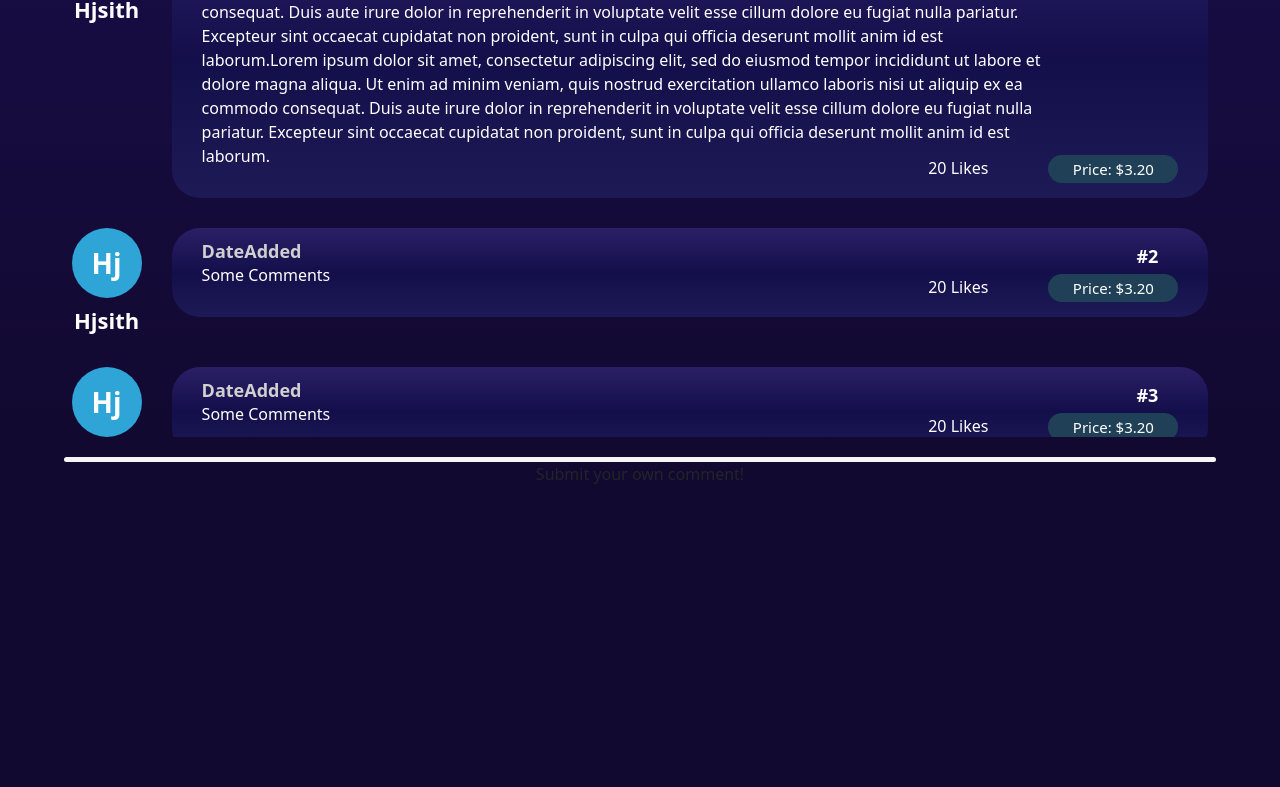
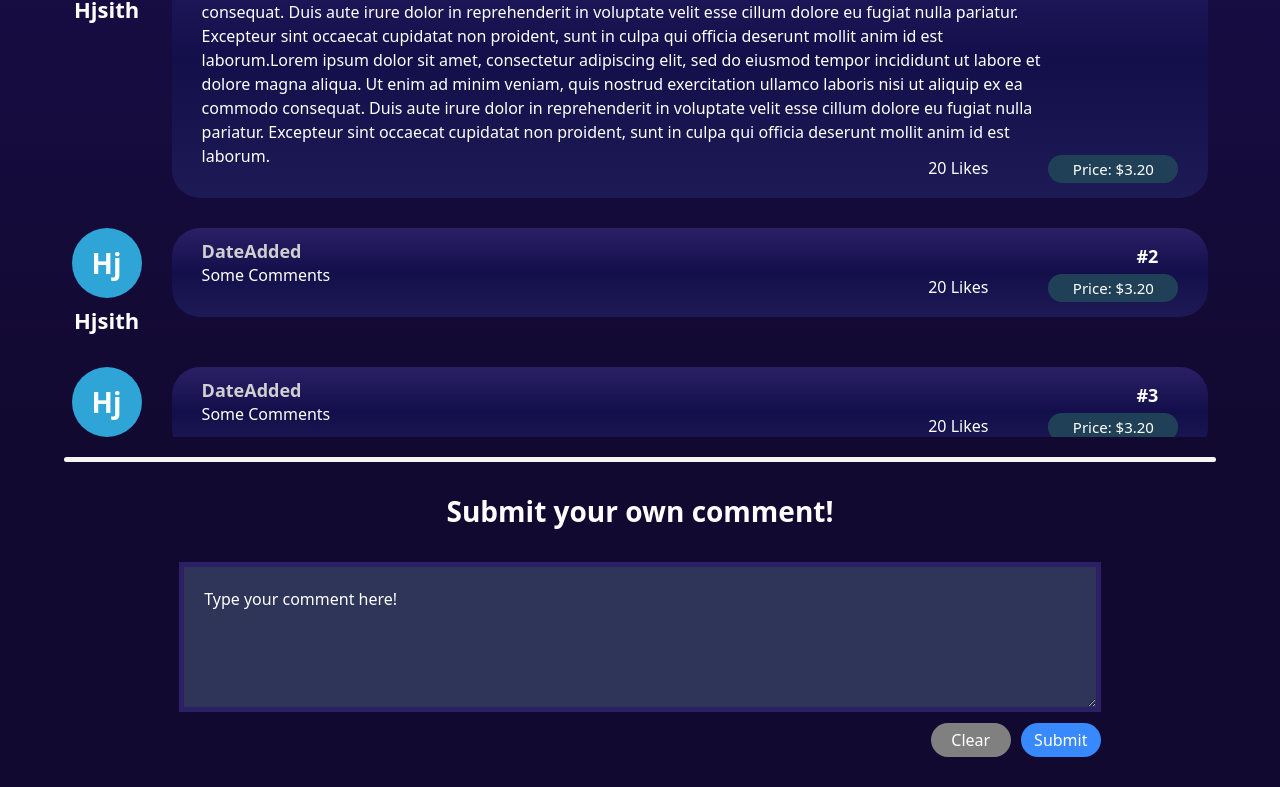
Before and after one commit to hjsith/Stocking-Up-V2, a React (Create React App) app in the folder client/: page /DiscussionBoard/1 in a window 1280 px wide. Shown: the part 357-1144 px from the top of the page. Before the commit the page ends 843 px from the top, so only its background shows below. Built offline with nearby package versions, Linux system fonts and the light colour scheme.

Commit message:
Added comment input functionality

```diff
--- a/client/src/assets/css/DiscussionBoard.scss
+++ b/client/src/assets/css/DiscussionBoard.scss
@@ -157,6 +157,7 @@
   width: 90%;
   margin-left: auto;
   margin-right: auto;
+  padding-bottom: 30px;
 }
 
 .CommentInputLine {
@@ -165,3 +166,70 @@
   width: 100%;
   border-radius: 1.75em;
 }
+
+.CommentInputTitle {
+  margin-top: 28px;
+  font-size: 28px;
+  color: white;
+  font-weight: bold;
+}
+
+#commentInputTextField {
+  width: 80%;
+  margin-top: 30px;
+  height: 150px;
+  padding: 20px;
+  background-color: #2e3558;
+  color: white;
+  border: 5px solid #2b1f66;
+}
+
+#commentInputTextField::placeholder {
+  color: white;
+}
+
+.CommentInputButtons {
+  width: 80%;
+  text-align: right;
+  margin-left: auto;
+  margin-right: auto;
+  position: relative;
+}
+
+.CommentInputErrorMessage {
+  color: rgb(216, 38, 62);
+  text-align: left;
+  position: absolute;
+  font-weight: bold;
+  margin-top: 5px;
+}
+
+.CommentInputClear {
+  margin-right: 10px;
+  border: none;
+  background-color: gray;
+  color: white;
+  padding-top: 5px;
+  padding-bottom: 5px;
+  width: 80px;
+  border-radius: 1.75em;
+  margin-top: 5px;
+}
+
+.CommentInputSubmit {
+  margin-top: 5px;
+  border: none;
+  background-color: #3789fd;
+  color: white;
+  padding-top: 5px;
+  padding-bottom: 5px;
+  width: 80px;
+  border-radius: 1.75em;
+}
+
+.CommentInputClear:hover {
+  background-color: rgb(58, 58, 58);
+}
+.CommentInputSubmit:hover {
+  background-color: #166eea;
+}
--- a/client/src/components/DiscussionBoardComponents/CommentInput.js
+++ b/client/src/components/DiscussionBoardComponents/CommentInput.js
@@ -3,13 +3,101 @@ import React from "react";
 class CommentInput extends React.Component {
   constructor(props) {
     super(props);
+    this.state = {
+      comment: "",
+      errorMessage: "",
+    };
+    this.handleClear = this.handleClear.bind(this);
+    this.handleSubmit = this.handleSubmit.bind(this);
+  }
+
+  handleClear() {
+    document.getElementById("commentInputTextField").value = "";
+  }
+
+  handleSubmit() {
+    console.log("Comment submitted!");
+    let listingPrice;
+    let investorID;
+    // fetch("/api/listing", {
+    //   method: "GET",
+    //   body: JSON.stringify({
+    //     InvestorID: "",
+    //     ThreadID: this.props.threadID,
+    //     DateAdded: "2016-01-01 00:00:00+00:00",
+    //     Comment:document.getElementById("commentInputTextField").value,
+    //     ListingPrice: "",
+    //   }),
+    //   headers: {
+    //     "Content-Type": "application/json",
+    //   },
+    // })
+
+    // fetch("/api/investor", {
+    //   method: "GET",
+    //   body: JSON.stringify({
+    //     InvestorID: "",
+    //     ThreadID: this.props.threadID,
+    //     DateAdded: "2016-01-01 00:00:00+00:00",
+    //     Comment:document.getElementById("commentInputTextField").value,
+    //     ListingPrice: "",
+    //   }),
+    //   headers: {
+    //     "Content-Type": "application/json",
+    //   },
+    // })
+
+    fetch("/api/newComment", {
+      method: "POST",
+      body: JSON.stringify({
+        InvestorID: "09bdd9ca-8240-45b3-8ec8-56b1c1e2cb73",
+        ThreadID: this.props.threadID,
+        DateAdded: "2016-01-01 00:00:00+00:00", //Waiting for merge from Order with moment package to use
+        Comment: document.getElementById("commentInputTextField").value,
+        ListingPrice: 0.11,
+      }),
+      headers: {
+        "Content-Type": "application/json",
+      },
+    })
+      .then((res) => {
+        if (res.status === 201) {
+          // Successful post 201
+          this.setState({ errorMessage: "Comment Submitted!" });
+          document.getElementById("commentInputTextField").value = "";
+          this.props.fetchAllComments();
+        } else {
+          console.log("Something unexpected went wrong ._.");
+        }
+      })
+      .catch((exception) => {
+        console.log("Error:", exception);
+      });
   }
 
   render() {
     return (
       <div className="CommentInputBlock">
         <div className="CommentInputLine"></div>
-        Submit your own comment!
+        <div className="CommentInputTitle">Submit your own comment!</div>
+        <textarea
+          id="commentInputTextField"
+          name="commentInput"
+          rows="4"
+          cols="50"
+          placeholder="Type your comment here!"
+        ></textarea>
+        <div className="CommentInputButtons">
+          <div className="CommentInputErrorMessage">
+            {this.state.errorMessage}
+          </div>
+          <button className="CommentInputClear" onClick={this.handleClear}>
+            Clear
+          </button>
+          <button className="CommentInputSubmit" onClick={this.handleSubmit}>
+            Submit
+          </button>
+        </div>
       </div>
     );
   }
--- a/client/src/pages/DiscussionBoard.js
+++ b/client/src/pages/DiscussionBoard.js
@@ -134,7 +134,10 @@ class DiscussionBoard extends React.Component {
           <DiscussionBoardComments comments={this.state.comments} />
         </div>
         <div className="CommentInputContainer">
-          <CommentInput />
+          <CommentInput
+            threadID={this.props.match.params.id}
+            updateComments={this.fetchAllComments}
+          />
         </div>
       </>
     );
```
Also changed, not shown: 1 other file (tests, documents, lock files or other folders).
